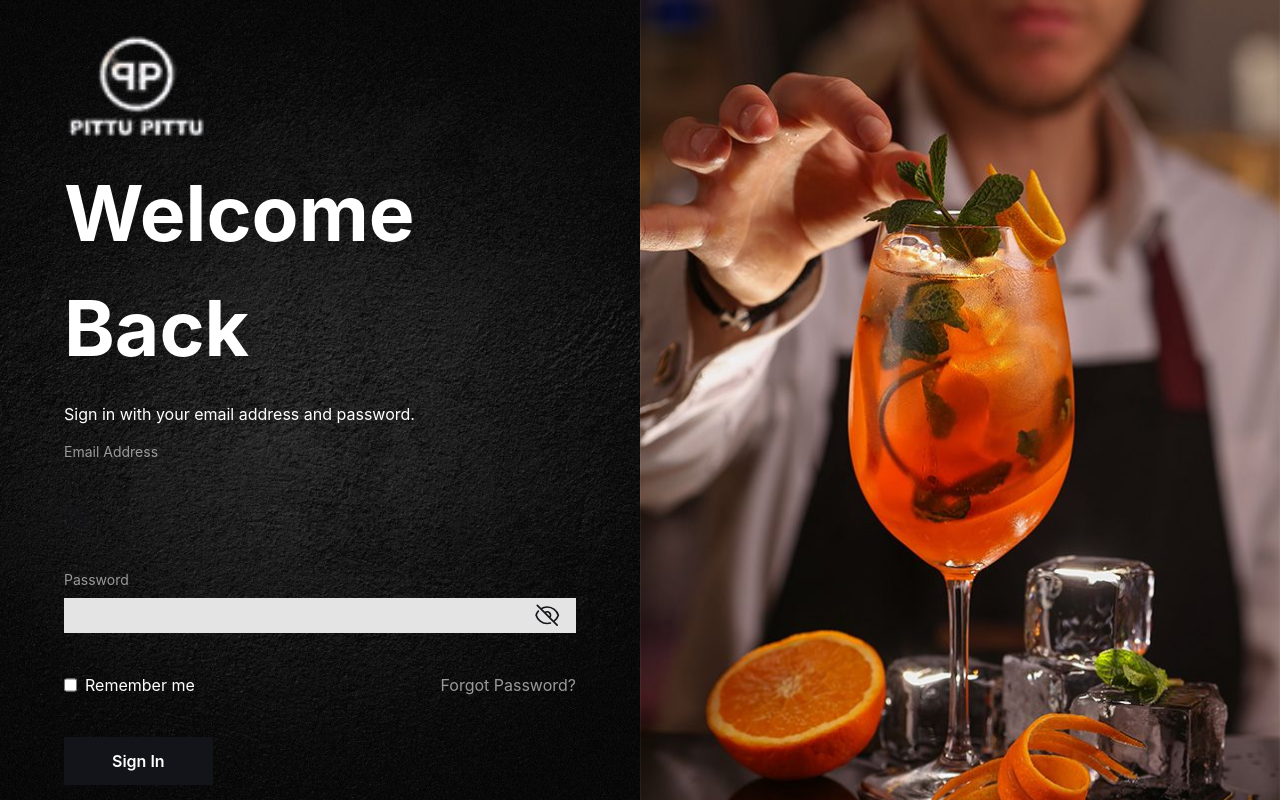
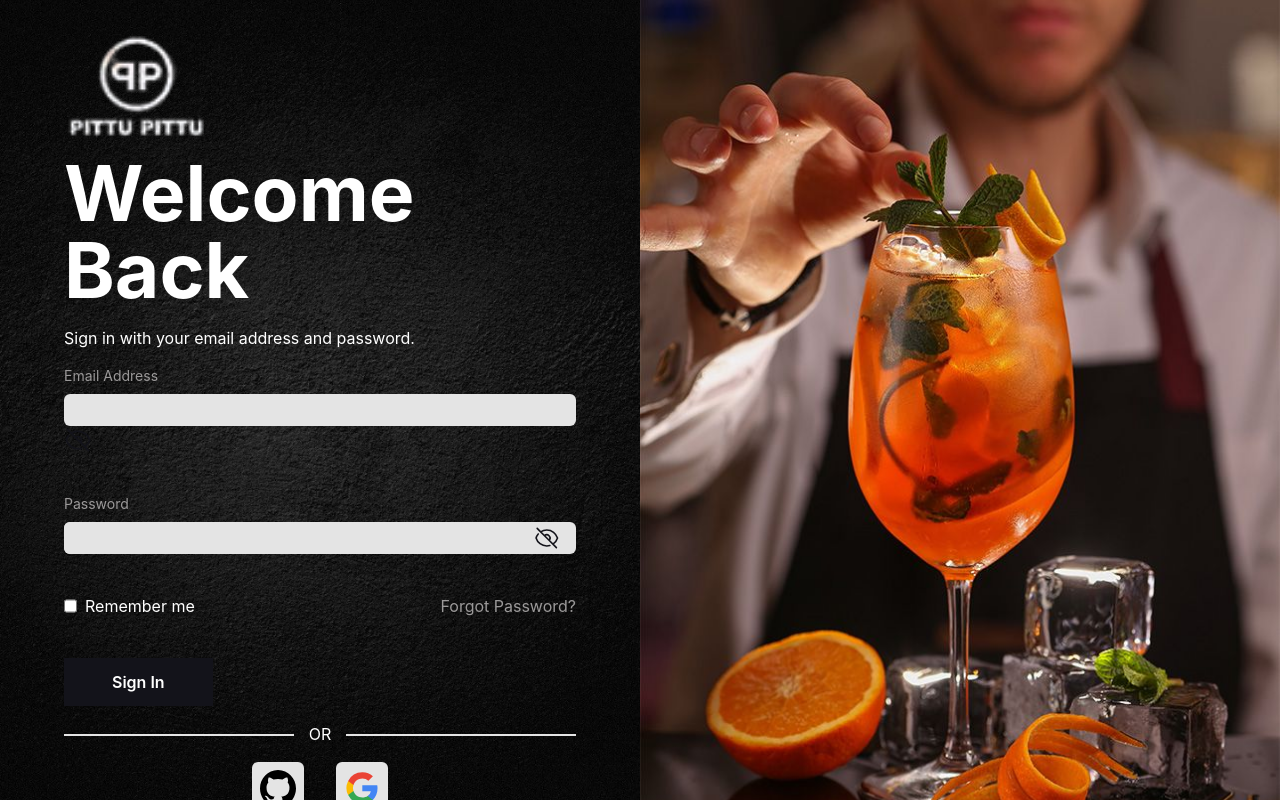
Before and after one commit to borteye/restaurant, a React (Create React App) app: page /login in a window 1280 px wide. Built offline with nearby package versions, Linux system fonts and the light colour scheme.

Commit message:
Added: formik, form validation

```diff
--- a/package.json
+++ b/package.json
@@ -12,13 +12,15 @@
     "@types/node": "^16.18.88",
     "@types/react": "^18.2.65",
     "@types/react-dom": "^18.2.21",
+    "formik": "^2.4.5",
     "react": "^18.2.0",
     "react-dom": "^18.2.0",
     "react-redux": "^9.1.0",
     "react-router-dom": "^6.22.3",
     "react-scripts": "5.0.1",
     "typescript": "^4.9.5",
-    "web-vitals": "^2.1.4"
+    "web-vitals": "^2.1.4",
+    "yup": "^1.4.0"
   },
   "scripts": {
     "start": "react-scripts start",
--- /dev/null
+++ b/src/AuthenticationSchema.ts
@@ -0,0 +1,18 @@
+import * as yup from "yup";
+
+const passwordValidRegex: RegExp =
+  /^(?=.*[a-z])(?=.*[A-Z])(?=.*\d)(?=.*[@$!%*?&])[A-Za-z\d@$!%*?&]{8,}$/;
+
+const emailRegex: RegExp = /^[^\s@]+@[^\s@]+\.[^\s@]+$/;
+
+export const authSchema = yup.object().shape({
+  email: yup
+    .string()
+    .matches(emailRegex, { message: "Enter a valid email" })
+    .required("Requried"),
+  password: yup
+    .string()
+    .min(8)
+    .matches(passwordValidRegex, { message: "Please create a strong password" })
+    .required("Required"),
+});
--- a/src/components/InputField.tsx
+++ b/src/components/InputField.tsx
@@ -1,34 +1,40 @@
 import { EyeIcon, EyeSlashIcon } from "@heroicons/react/24/outline";
 import React, { FC } from "react";
+import { useFormikHook } from "../hooks/useFormik";
+import { TextFieldProps } from "../types/Forms/typings";
 
-type Props = {
-  handleChange?: () => void;
-  handleShowPassword?: () => void;
-  showPassword?: boolean;
-  type?: string;
-};
-
-const InputField: FC<Props> = ({
+const InputField: FC<TextFieldProps> = ({
   handleChange,
-  handleShowPassword,
+  togglePasswordVisibility,
   type,
   showPassword,
+  value,
+  name,
+  emailError,
+  touchedEmail,
+  handleBlur,
 }) => {
   return (
     <>
       <input
-        type={showPassword ? "text" : type === "email" ? "email":"password"  }
-        className="bg-transparent w-full outline-none  "
+        type={showPassword ? "text" : type === "email" ? "email" : "password"}
+        className={`w-full outline-none text-black rounded-md ${
+          type !== "password" && "bg-tertiary px-4 py-1"
+        } ${emailError && touchedEmail ? "input-error" : ""}  `}
+        value={value}
+        name={name}
+        onChange={handleChange}
+        onBlur={handleBlur}
       />
       {showPassword ? (
         <EyeIcon
-          onClick={handleShowPassword}
-          className="w-7 text-black cursor-pointer"
+          onClick={togglePasswordVisibility}
+          className="w-7 text-black cursor-pointer mr-4"
         />
       ) : (
         <EyeSlashIcon
-          onClick={handleShowPassword}
-          className="w-7 text-black cursor-pointer"
+          onClick={togglePasswordVisibility}
+          className="w-7 text-black cursor-pointer mr-4"
         />
       )}
     </>
--- a/src/components/Menu/MenuCard.tsx
+++ b/src/components/Menu/MenuCard.tsx
@@ -1,7 +1,7 @@
 import { ShoppingCartIcon } from "@heroicons/react/24/outline";
 import burger from "../../assets/burger.png";
 import { FC } from "react";
-import { FoodDetails } from "../../typings";
+import { FoodDetails } from "../../types/Dishes/typings";
 
 type Props = {
   dummyData: FoodDetails[];
--- /dev/null
+++ b/src/hooks/useFormik.tsx
@@ -0,0 +1,18 @@
+import { useFormik } from "formik";
+import { authSchema } from "../AuthenticationSchema";
+
+export const useFormikHook = () => {
+  const onSubmit = () => {
+    console.log("submitted");
+  };
+  const formik = useFormik({
+    initialValues: {
+      email: "",
+      password: "",
+    },
+    validationSchema: authSchema,
+    onSubmit,
+  });
+  console.log(formik);
+  return formik;
+};
--- a/src/index.css
+++ b/src/index.css
@@ -30,6 +30,9 @@
     right: 0;
     top: 50%;
   }
+  .input-error {
+    border: 2px solid red;
+  }
 }
 
 * {
--- a/src/pages/Login.tsx
+++ b/src/pages/Login.tsx
@@ -6,6 +6,7 @@ import google from "../assets/google.svg";
 import food from "../assets/login.jpg";
 import logo from "../assets/logo.png";
 import InputField from "../components/InputField";
+import { useFormikHook } from "../hooks/useFormik";
 
 type Props = {};
 
@@ -14,52 +15,88 @@ const Login = (props: Props) => {
 
   const navigate = useNavigate();
 
-  const handleShowPassword = () => {
+  const togglePasswordVisibility = () => {
     setShowPassword(() => !showPassword);
-
   };
-
-  console.log(showPassword)
-
-
 
   const signUp = () => {
     navigate("/sign-up");
   };
 
+  const { values, touched, handleBlur, handleChange, handleSubmit, errors } =
+    useFormikHook();
+  console.log(errors, touched);
+
   return (
     <>
       <div className="text-light bg-loginImage md:bg-none fixed md:relative inset-0 bg-cover bg-center bg-no-repeat flex flex-col justify-between md:flex-row ">
-      <div className=" md:bg-texture md:bg-cover md:bg-center  md:w-1/2">
+        <div className=" md:bg-texture md:bg-cover md:bg-center  md:w-1/2">
           <div className="bg-[#0000007e] h-screen overflow-y-scroll no-scrollbar px-6 md:px-16 py-8 ">
             <div className="flex flex-col gap-y-4 max-w-max_lg lg:mx-auto">
               <img src={logo} alt="logo" className="w-28 lg:w-36 " />
-              <h1 className="text-clamp font-bold">Welcome Back</h1>
-              <p className="text-tertia" onClick={handleShowPassword}>
+              <h1 className="text-clamp font-bold leading-none">
+                Welcome Back
+              </h1>
+              <p className="text-tertia">
                 Sign in with your email address and password.
               </p>
-              <form className="flex flex-col gap-y-10">
+              <form onSubmit={handleSubmit} className="flex flex-col gap-y-10">
                 <div className="flex flex-col gap-y-2">
                   <label className="text-sm text-secondary">
                     Email Address
                   </label>
-                  <InputField type={"email"}/>
+                  <div className=" ">
+                    <InputField
+                      type={"email"}
+                      value={values.email}
+                      name={"email"}
+                      handleChange={handleChange}
+                      emailError={errors.email}
+                      touchedEmail={touched.email}
+                      handleBlur={handleBlur}
+                    />
+                    {errors.email && touched.email ? (
+                      <div className="text-error mt-[-1.5rem]">
+                        {errors.email}
+                      </div>
+                    ) : (
+                      false
+                    )}
+                  </div>
                 </div>
                 <div className="flex flex-col gap-y-2">
                   <label className="text-sm text-secondary">Password</label>
-                  <div className="bg-tertiary  px-4 py-1 flex " >
-                  <InputField handleShowPassword={handleShowPassword} showPassword={showPassword}   />
+                  <div
+                    className={`bg-tertiary flex rounded-md ${
+                      errors.password && touched.password ? "input-error" : ""
+                    } `}
+                  >
+                    <InputField
+                      togglePasswordVisibility={togglePasswordVisibility}
+                      showPassword={showPassword}
+                      value={values.password}
+                      name={"password"}
+                      handleChange={handleChange}
+                      handleBlur={handleBlur}
+                    />
                   </div>
-
+                  {errors.password && touched.password ? (
+                    <div className="text-error ">{errors.password}</div>
+                  ) : (
+                    false
+                  )}
                 </div>
                 <div className="flex items-center justify-between">
-                <div className="flex gap-x-2">
-                  <input type="checkbox" /> <p>Remember me</p>
+                  <div className="flex gap-x-2">
+                    <input type="checkbox" /> <p>Remember me</p>
+                  </div>
+                  <p className="text-secondary">Forgot Password?</p>
                 </div>
-                <p className="text-secondary">Forgot Password?</p>
-              </div>
                 <div>
-                  <button className="bg-black text- font-semibold px-12 py-3 w-full md:w-fit">
+                  <button
+                    type="submit"
+                    className="bg-black text- font-semibold px-12 py-3 w-full md:w-fit"
+                  >
                     Sign In
                   </button>
                 </div>
--- a/src/pages/SignUp.tsx
+++ b/src/pages/SignUp.tsx
@@ -5,6 +5,8 @@ import github from "../assets/github.svg";
 import google from "../assets/google.svg";
 import logo from "../assets/logo.png";
 import foodImg from "../assets/signup.jpg";
+import InputField from "../components/InputField";
+import { useFormikHook } from "../hooks/useFormik";
 
 type Props = {};
 
@@ -13,17 +15,16 @@ const SignUp = (props: Props) => {
 
   const navigate = useNavigate();
 
-  const handleShowPassword = () => {
+  const togglePasswordVisibility = () => {
     setShowPassword(true);
-  };
-
-  const handleHidePassword = () => {
-    setShowPassword(false);
   };
 
   const login = () => {
     navigate("/login");
   };
+
+  const { values, touched, handleBlur, handleChange, handleSubmit, errors } =
+    useFormikHook();
 
   return (
     <>
@@ -41,30 +42,46 @@ const SignUp = (props: Props) => {
                   <label className="text-sm text-secondary">
                     Email Address
                   </label>
-                  <input
-                    type="text"
-                    className="bg-tertiary outline-none px-4 py-1"
-                  />
+                  <div className=" ">
+                    <InputField
+                      type={"email"}
+                      value={values.email}
+                      name={"email"}
+                      handleChange={handleChange}
+                      emailError={errors.email}
+                      touchedEmail={touched.email}
+                      handleBlur={handleBlur}
+                    />
+                    {errors.email && touched.email ? (
+                      <div className="text-error mt-[-1.5rem]">
+                        {errors.email}
+                      </div>
+                    ) : (
+                      false
+                    )}
+                  </div>
                 </div>
                 <div className="flex flex-col gap-y-2">
                   <label className="text-sm text-secondary">Password</label>
-                  <div className="bg-tertiary flex px-4 py-1">
-                    <input
-                      type={showPassword ? "text" : "password"}
-                      className="bg-transparent w-full outline-none  "
+                  <div
+                    className={`bg-tertiary flex rounded-md ${
+                      errors.password && touched.password ? "input-error" : ""
+                    } `}
+                  >
+                    <InputField
+                      togglePasswordVisibility={togglePasswordVisibility}
+                      showPassword={showPassword}
+                      value={values.password}
+                      name={"password"}
+                      handleChange={handleChange}
+                      handleBlur={handleBlur}
                     />
-                    {showPassword ? (
-                      <EyeIcon
-                        onClick={handleHidePassword}
-                        className="w-7 text-black cursor-pointer"
-                      />
-                    ) : (
-                      <EyeSlashIcon
-                        onClick={handleShowPassword}
-                        className="w-7 text-black cursor-pointer"
-                      />
-                    )}
                   </div>
+                  {errors.password && touched.password ? (
+                    <div className="text-error ">{errors.password}</div>
+                  ) : (
+                    false
+                  )}
                 </div>
                 <div>
                   <button className="bg-black text- font-semibold px-12 py-3 w-full md:w-fit">
--- a/tailwind.config.js
+++ b/tailwind.config.js
@@ -19,6 +19,7 @@ module.exports = {
         count: "#3c3c44",
         cartGradientStart: "#a9be5e",
         cartGradientEnd: "#6d7c3c",
+        error: "#FF0000"
       },
       fontFamily: {
         sans: ["Inter", "sans-serif"],
@@ -27,7 +28,7 @@ module.exports = {
         clamp: "clamp(1.8rem, 6vw, 6rem)",
       },
       width: {
-        clamp: "clamp(20rem, 20vw, 25rem)",
+        clamp: "clamp(15rem, 15vw, 18rem)",
       },
       backgroundImage: {
         texture: "url(/src/assets/texture-bg.png)",
```
Also changed, not shown: src/types/Forms/typings.d.ts (added, +19 -0 lines), src/types/Dishes/typings.d.ts (renamed from src/typings.d.ts), 1 other file (tests, documents, lock files or other folders).
